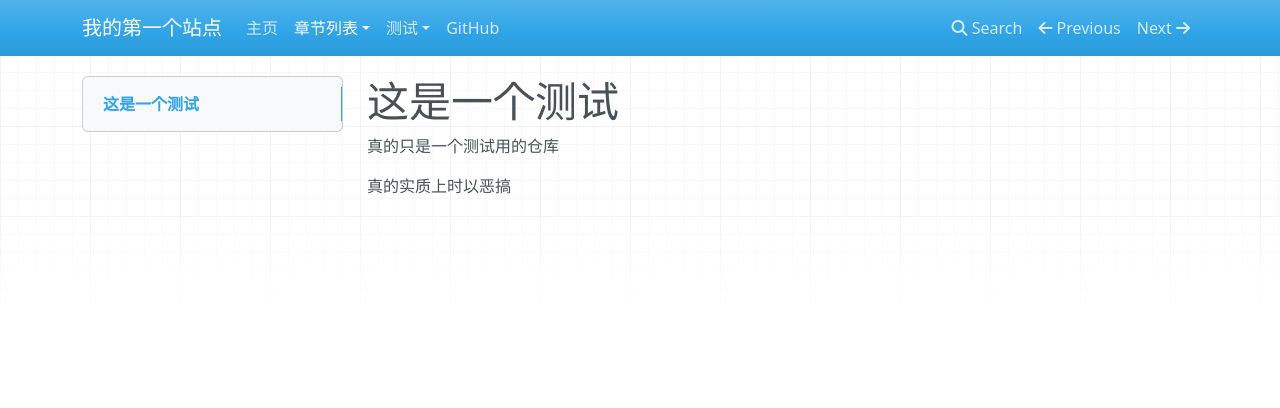
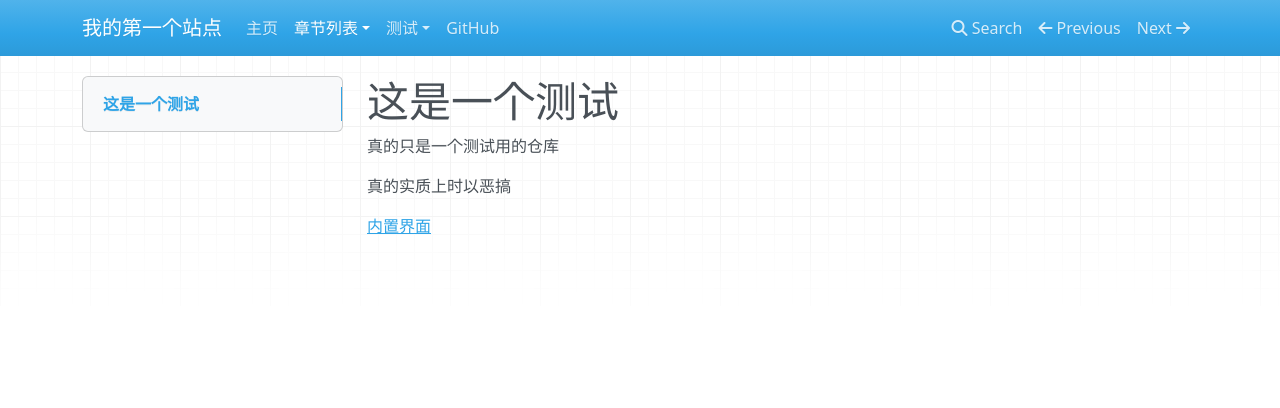
Before and after one commit to 2822969276/TokaiTeio, an MkDocs documentation site: the page built from docs/test.md, in a window 1280 px wide. Shown: the top 408 px of the page. Built offline with MkDocs 1.6.1, drawn with Linux system fonts in a browser that asks for light colours; nearby versions of some CDN libraries; a script that is not in the unit is left out.

Commit message:
chatgpt1

```diff
--- a/docs/test.md
+++ b/docs/test.md
@@ -3,3 +3,5 @@
 真的只是一个测试用的仓库
 
 真的实质上时以恶搞
+
+[内置界面](index.md)
```
Also changed, not shown: 1 other file.
